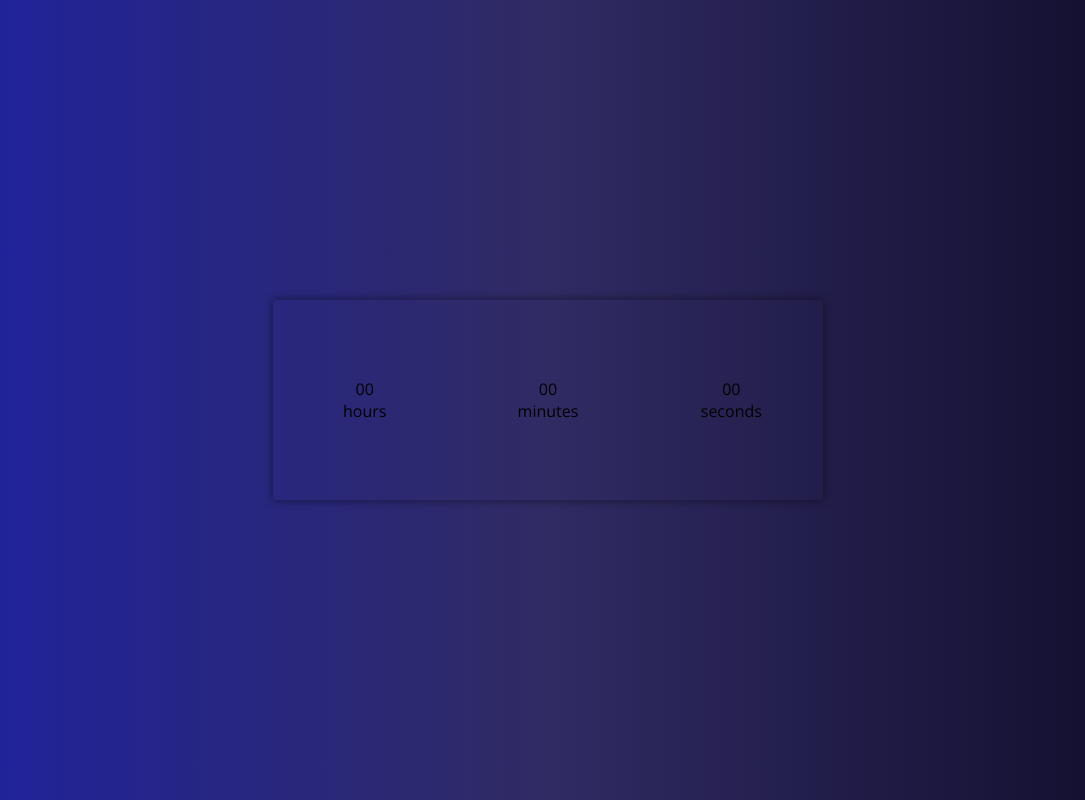
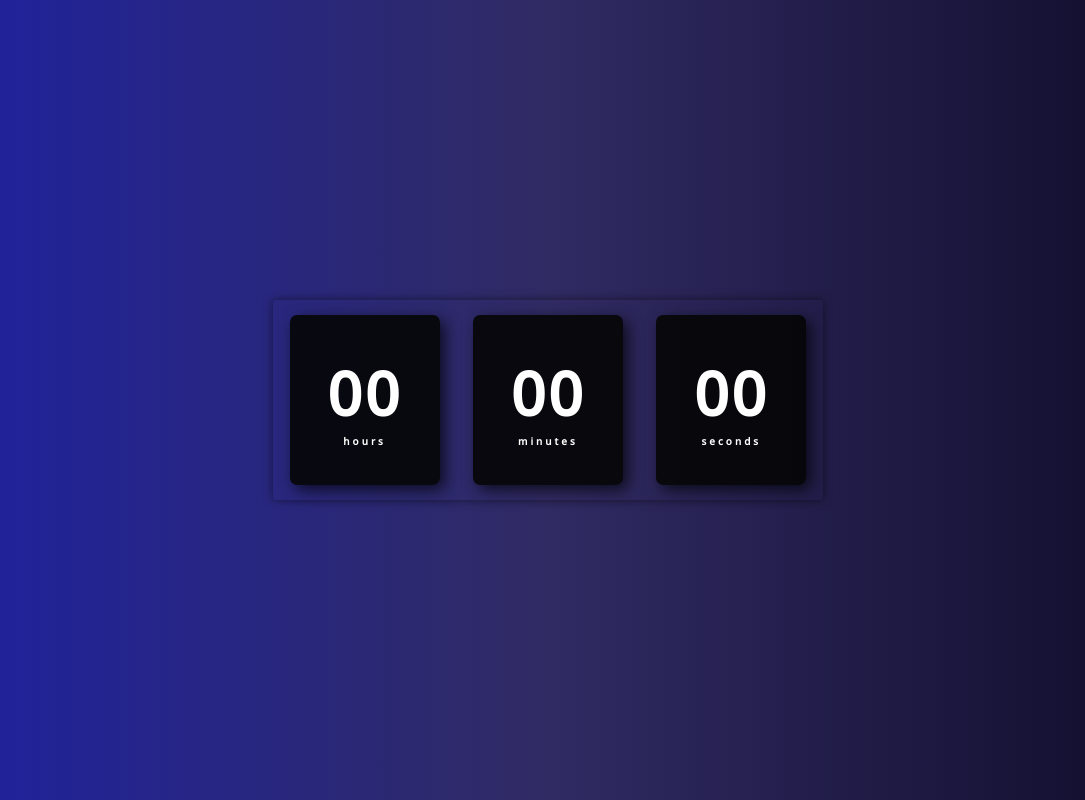
Before and after one commit to PedroMontolive/dynamic-clock, a plain HTML site: page index.html in a window 1280 px wide. Shown: the whole page, without its empty margins (92-1177 px from the left). Drawn offline with nearby package versions, Linux system fonts and the light colour scheme.

Commit message:
add style finalizado

```diff
--- a/assets/css/style.css
+++ b/assets/css/style.css
@@ -33,4 +33,18 @@ body {
     flex-direction: column;
     align-items: center;
     justify-content: center;
+    color: #fff;
+    background: rgba(5, 5, 5, .9);
+    box-shadow: 5px 5px 15px rgba(0, 0, 0, .7);
+    border-radius: 7px;
+    letter-spacing: 3px;
 }
+
+.clock span {
+    font-weight: bolder;
+    font-size: 60px;
+}
+
+.clock span.time {
+    font-size: 10px;
+}
--- a/assets/js/script.js
+++ b/assets/js/script.js
@@ -0,0 +1,3 @@
+$(document).ready(function () {
+
+});
--- a/index.html
+++ b/index.html
@@ -11,17 +11,17 @@
     <div class="clock">
         <div>
             <span id="hour">00</span>
-            <span id="time">hours</span>
+            <span class="time">hours</span>
         </div>
 
         <div>
             <span id="minute">00</span>
-            <span id="time">minutes</span>
+            <span class="time">minutes</span>
         </div>
 
         <div>
             <span id="second">00</span>
-            <span id="time">seconds</span>
+            <span class="time">seconds</span>
         </div>
     </div>
     <script src="assets/js/script.js"></script>
```
